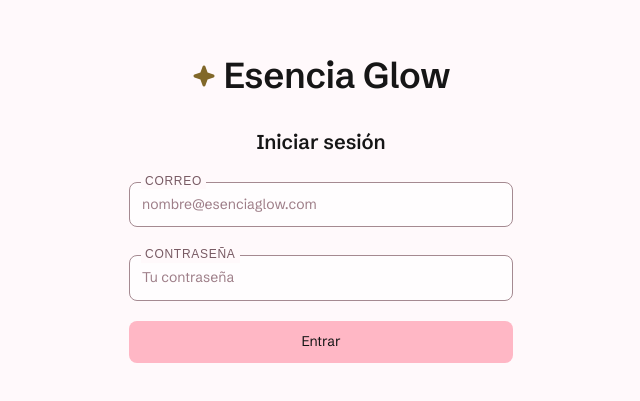
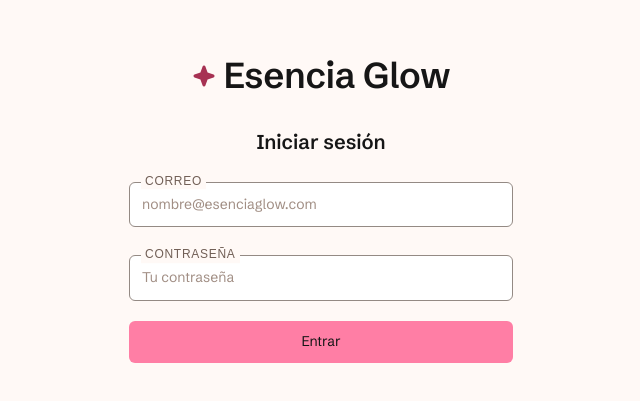
Before and after one commit to Arteaga08/Esencia_Glow, a Next.js app in the folder apps/web/: page /admin/login in a window 1280 px wide. Shown: the part 191-592 px from the top of the page, without its empty margins (319-959 px from the left). Built offline with nearby package versions, Linux system fonts and the light colour scheme; no server answers; a web font is replaced by a local one.

Commit message:
feat(theme): paleta de la clienta (rosa sobre crema, tinta negra) en tienda y panel

```diff
--- a/apps/web/src/components/storefront/account/shared/styles.ts
+++ b/apps/web/src/components/storefront/account/shared/styles.ts
@@ -9,7 +9,7 @@ import { FOCUS } from "@/components/storefront/product/product-styles";
  */
 const BASE = `inline-flex min-w-0 cursor-pointer items-center justify-center gap-2 rounded-md border px-6 type-shop-cta text-foreground transition-[background-color,border-color,transform] duration-[var(--duration-base)] ease-out-quart active:scale-[0.98] motion-reduce:active:scale-100 ${FOCUS}`;
 
-const CTA_PRIMARY = `${BASE} h-12 border-primary-action bg-primary hover:bg-blush`;
+const CTA_PRIMARY = `${BASE} h-12 border-primary-action bg-primary hover:bg-primary-hover`;
 const CTA_SECONDARY = `${BASE} h-12 border-border-strong bg-surface hover:bg-muted`;
 const CTA_DISABLED =
   "inline-flex h-12 min-w-0 cursor-not-allowed items-center justify-center gap-2 rounded-md border border-border bg-muted px-6 type-shop-cta text-muted-foreground-strong";
--- a/apps/web/src/components/storefront/cart/cta-styles.ts
+++ b/apps/web/src/components/storefront/cart/cta-styles.ts
@@ -8,8 +8,8 @@ import { FOCUS } from "@/components/storefront/product/product-styles";
  */
 const BASE = `inline-flex min-w-0 cursor-pointer items-center justify-center gap-2 rounded-md border px-6 type-shop-cta text-foreground transition-[background-color,border-color,transform] duration-[var(--duration-base)] ease-out-quart active:scale-[0.98] motion-reduce:active:scale-100 ${FOCUS}`;
 
-const CTA_PRIMARY = `${BASE} h-12 border-primary-action bg-primary hover:bg-blush`;
-const CTA_PRIMARY_LARGE = `${BASE} h-14 border-primary-action bg-primary hover:bg-blush`;
+const CTA_PRIMARY = `${BASE} h-12 border-primary-action bg-primary hover:bg-primary-hover`;
+const CTA_PRIMARY_LARGE = `${BASE} h-14 border-primary-action bg-primary hover:bg-primary-hover`;
 const CTA_SECONDARY = `${BASE} h-12 border-border-strong bg-surface hover:bg-muted`;
 const CTA_DISABLED =
   "inline-flex h-12 min-w-0 cursor-not-allowed items-center justify-center gap-2 rounded-md border border-border bg-muted px-6 type-shop-cta text-muted-foreground-strong";
--- a/apps/web/src/components/storefront/home/subscription/subscribe-button.tsx
+++ b/apps/web/src/components/storefront/home/subscription/subscribe-button.tsx
@@ -15,7 +15,7 @@ function SubscribeButton({ soldOut, className = "" }: SubscribeButtonProps) {
     "focus-visible:outline-2 focus-visible:outline-offset-2 focus-visible:outline-ring";
   const tone = soldOut
     ? "cursor-not-allowed border-border-strong bg-muted text-muted-foreground-strong"
-    : "cursor-pointer border-primary-action bg-primary text-foreground hover:bg-[oklch(0.82_0.0851_6.1876)]";
+    : "cursor-pointer border-primary-action bg-primary text-foreground hover:bg-primary-hover";
 
   return (
     <button type="button" disabled={soldOut} className={`${base} ${tone} ${className}`}>
--- a/apps/web/src/components/storefront/product/add-to-cart-button.tsx
+++ b/apps/web/src/components/storefront/product/add-to-cart-button.tsx
@@ -57,7 +57,7 @@ function AddToCartButton({ item, quantity, totalCents, available, ariaLabel, onR
         disabled={!available}
         onClick={handleClick}
         className={`flex h-12 min-w-0 cursor-pointer items-center justify-center gap-2 rounded-md border px-6 type-shop-cta text-foreground transition-[background-color,border-color,opacity,transform] duration-[var(--duration-base)] ease-out-quart active:scale-[0.98] disabled:cursor-not-allowed disabled:border-border disabled:bg-muted disabled:text-muted-foreground-strong ${FOCUS} ${
-          added ? "border-primary-action bg-blush" : "border-primary-action bg-primary hover:bg-blush"
+          added ? "border-primary-action bg-blush" : "border-primary-action bg-primary hover:bg-primary-hover"
         } ${className}`}
       >
         {!available ? (
--- a/apps/web/src/components/ui/button.tsx
+++ b/apps/web/src/components/ui/button.tsx
@@ -12,27 +12,25 @@ interface ButtonProps extends ButtonHTMLAttributes<HTMLButtonElement> {
   children: ReactNode;
 }
 
-// DESIGN.md §5 Buttons: forma 8px, nunca rounded-full salvo badges/avatares.
-// El hover es siempre un cambio de color, jamás una elevación (Regla de lo
-// que Flota) — por eso ninguna variante aquí lleva shadow.
+// DESIGN.md §5 Buttons: forma `rounded-md`, nunca rounded-full salvo
+// badges/avatares. El hover es siempre un cambio de color, jamás una elevación
+// (Regla de lo que Flota) — por eso ninguna variante aquí lleva shadow.
 //
-// El primario usa el rosa de superficie (`primary`, #ffb7c5) con texto TINTA,
-// no `primary-action` con texto blanco: es el rosa que de verdad identifica a
-// la marca, y sobre él la tinta da 5.69:1 (AA limpio). La combinación rosa +
-// blanco del tema original es la única prohibida — 1.64:1, ilegible. Hover y
-// active oscurecen el rosa manteniendo la tinta por encima de 4.5:1
-// (5.15:1 y 4.64:1, medidos).
+// El primario usa el rosa de marca (`primary`) con texto TINTA, no blanco:
+// sobre él la tinta da 7.57:1 y el blanco 2.39:1, ilegible. Hover y active
+// oscurecen el rosa manteniendo la tinta por encima de 4.5:1 (6.51:1 y
+// 5.58:1, medidos).
 const VARIANT_CLASSES: Record<ButtonVariant, string> = {
   primary:
-    "bg-primary text-foreground hover:bg-[oklch(0.82_0.0851_6.1876)] " +
-    "active:bg-[oklch(0.79_0.0851_6.1876)] disabled:bg-muted disabled:text-muted-foreground",
+    "bg-primary text-foreground hover:bg-primary-hover " +
+    "active:bg-primary-active disabled:bg-muted disabled:text-muted-foreground",
   secondary:
     "bg-surface text-foreground border border-border-strong hover:border-foreground " +
     "hover:bg-muted/40 disabled:border-border disabled:text-muted-foreground disabled:bg-transparent",
   ghost:
     "bg-transparent text-foreground hover:bg-muted disabled:text-muted-foreground",
   destructive:
-    "bg-destructive-action text-destructive-foreground hover:bg-[oklch(0.51_0.1404_16.0328)] " +
+    "bg-destructive-action text-destructive-foreground hover:bg-destructive-action-hover " +
     "disabled:bg-muted disabled:text-muted-foreground",
 };
 
--- a/apps/web/src/styles/storefront.css
+++ b/apps/web/src/styles/storefront.css
@@ -1,6 +1,6 @@
 /*
  * Extensiones propias del storefront (registro `brand`): lo que el panel no
- * define. Hoy: contenedor del contenido, rosa `blush` del hero/header y la
+ * define. Hoy: contenedor del contenido, fondo suave `blush` del hero/header y la
  * escala tipográfica del home. Se amplía con cada bloque del home.
  */
 
@@ -8,11 +8,11 @@
   /* Ancho máximo del contenido del storefront (header, secciones del home). */
   --container-shell: 90rem;
   /*
-   * Rosa del hero como color opaco (primary al 40 % sobre el fondo). Lo
-   * comparten el hero (fondo mientras carga la foto) y el header al hacer
-   * scroll.
+   * Fondo suave del storefront: hero (mientras carga la foto), header al
+   * hacer scroll y secciones destacadas. Conserva el nombre `blush` de cuando
+   * era rosa; desde la paleta de la clienta (2026-10-07) es su beige.
    */
-  --color-blush: color-mix(in oklab, var(--color-primary) 40%, var(--color-background));
+  --color-blush: var(--color-secondary);
 
   /*
    * Título del hero: lo más grande de la portada (40px en móvil, 64px en
--- a/apps/web/src/styles/tokens.css
+++ b/apps/web/src/styles/tokens.css
@@ -1,33 +1,41 @@
 /**
- * Tokens del sistema de diseño (DESIGN.md + .impeccable/design.json,
- * Milestone 2.0) — copiados tal cual, esta capa no ajusta ningún valor.
- * Tailwind v4 genera las utilidades (`bg-primary`, `text-body`, etc.) a
- * partir de este bloque `@theme`.
+ * Tokens del sistema de diseño (DESIGN.md + .impeccable/design.json) —
+ * copiados tal cual, esta capa no ajusta ningún valor. Tailwind v4 genera las
+ * utilidades (`bg-primary`, `text-body`, etc.) a partir de este bloque
+ * `@theme`.
+ *
+ * Paleta de la clienta (2026-10-07): rosa sobre crema con tinta negra. Su
+ * tema solo trae un tono por rol; los derivados (`*-hover`, `*-active`,
+ * `*-action`, `*-strong`) conservan su croma y su matiz y solo bajan la
+ * luminosidad hasta pasar AA.
  */
 @theme {
-  /* --- Colores (OKLCH, paleta de Manuel + 5 derivados de 2.0) --- */
-  --color-background: oklch(0.9873 0.0069 354.7893);
+  /* --- Colores (OKLCH) --- */
+  --color-background: oklch(0.9859 0.0076 48.6568);
   --color-foreground: oklch(0.2 0 0);
   --color-surface: oklch(1 0 0);
   --color-surface-foreground: oklch(0.2 0 0);
-  --color-primary: oklch(0.8502 0.0851 6.1876);
-  --color-primary-action: oklch(0.56 0.0851 6.1876);
+  --color-primary: oklch(0.7508 0.161 2.6024);
+  --color-primary-hover: oklch(0.71 0.161 2.6024);
+  --color-primary-active: oklch(0.67 0.161 2.6024);
+  --color-primary-action: oklch(0.5367 0.153 7.7575);
   --color-primary-foreground: oklch(1 0 0);
-  --color-secondary: oklch(0.8747 0.0544 172.6283);
-  --color-secondary-foreground: oklch(0.3821 0.0407 166.3004);
-  --color-muted: oklch(0.9706 0.0124 358.7577);
-  --color-muted-foreground: oklch(0.6265 0.0418 357.7265);
-  --color-muted-foreground-strong: oklch(0.5 0.0418 357.7265);
-  --color-accent: oklch(0.9557 0.0615 92.1287);
-  --color-accent-foreground: oklch(0.563 0.0874 87.6337);
-  --color-accent-foreground-strong: oklch(0.53 0.0874 87.6337);
-  --color-destructive: oklch(0.7653 0.1404 16.0328);
-  --color-destructive-action: oklch(0.56 0.1404 16.0328);
-  --color-destructive-foreground: oklch(1 0 0);
-  --color-border: oklch(0.9366 0.0345 359.8126);
-  --color-border-strong: oklch(0.66 0.0345 359.8126);
-  --color-input: oklch(0.9958 0.0025 345.21);
-  --color-ring: oklch(0.56 0.0851 6.1876);
+  --color-secondary: oklch(0.9449 0.011 54.4941);
+  --color-secondary-foreground: oklch(0.2 0 0);
+  --color-muted: oklch(0.9687 0.0086 44.8919);
+  --color-muted-foreground: oklch(0.6608 0.0272 49.5764);
+  --color-muted-foreground-strong: oklch(0.5 0.0272 49.5764);
+  --color-accent: oklch(0.9239 0.0415 1.1045);
+  --color-accent-foreground: oklch(0.5367 0.153 7.7575);
+  --color-accent-foreground-strong: oklch(0.5 0.153 7.7575);
+  --color-destructive: oklch(0.6256 0.1933 23.0261);
+  --color-destructive-action: oklch(0.5 0.1933 23.0261);
+  --color-destructive-action-hover: oklch(0.45 0.1933 23.0261);
+  --color-destructive-foreground: oklch(0.9921 0.0017 325.59);
+  --color-border: oklch(0.9138 0.0146 50.7928);
+  --color-border-strong: oklch(0.64 0.0146 50.7928);
+  --color-input: oklch(1 0 0);
+  --color-ring: oklch(0.5367 0.153 7.7575);
 
   /* --- Tipografía --- */
   --font-sans: var(--font-schibsted-grotesk), ui-sans-serif, system-ui, sans-serif;
@@ -70,16 +78,16 @@
 
   /* --- Radios, espaciado, sombra, movimiento, breakpoints --- */
   --radius-none: 0px;
-  --radius-sm: 6px;
-  --radius-md: 8px;
-  --radius-lg: 12px;
+  --radius-sm: 4px;
+  --radius-md: 6px;
+  --radius-lg: 8px;
   --radius-full: 999px;
 
   /* Escala 4px del DESIGN.md — Tailwind deriva spacing-1..20 de este base. */
   --spacing: 4px;
 
-  --shadow-overlay: 0 8px 24px -6px oklch(0.2 0 0 / 0.18);
-  --shadow-modal: 0 16px 48px -8px oklch(0.2 0 0 / 0.22);
+  --shadow-overlay: 0 2px 10px 0 oklch(0 0 0 / 0.03), 0 2px 4px -1px oklch(0 0 0 / 0.03);
+  --shadow-modal: 0 2px 10px 0 oklch(0 0 0 / 0.03), 0 8px 10px -1px oklch(0 0 0 / 0.03);
 
   --ease-out-quart: cubic-bezier(0.25, 1, 0.5, 1);
   --duration-fast: 120ms;
```
Also changed, not shown: apps/web/src/lib/storefront/checkout/stripe-appearance.ts (+8 -8 lines), 1 other file (tests, documents, lock files or other folders).
